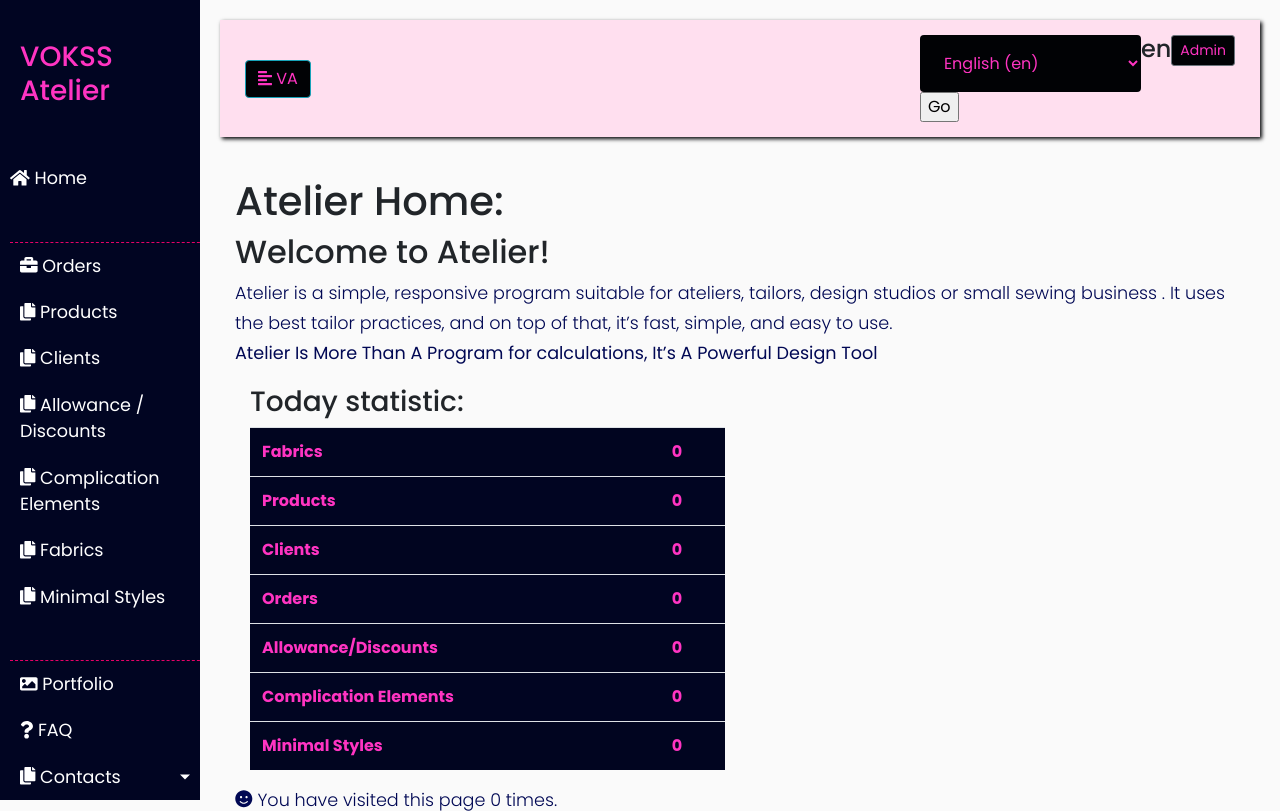
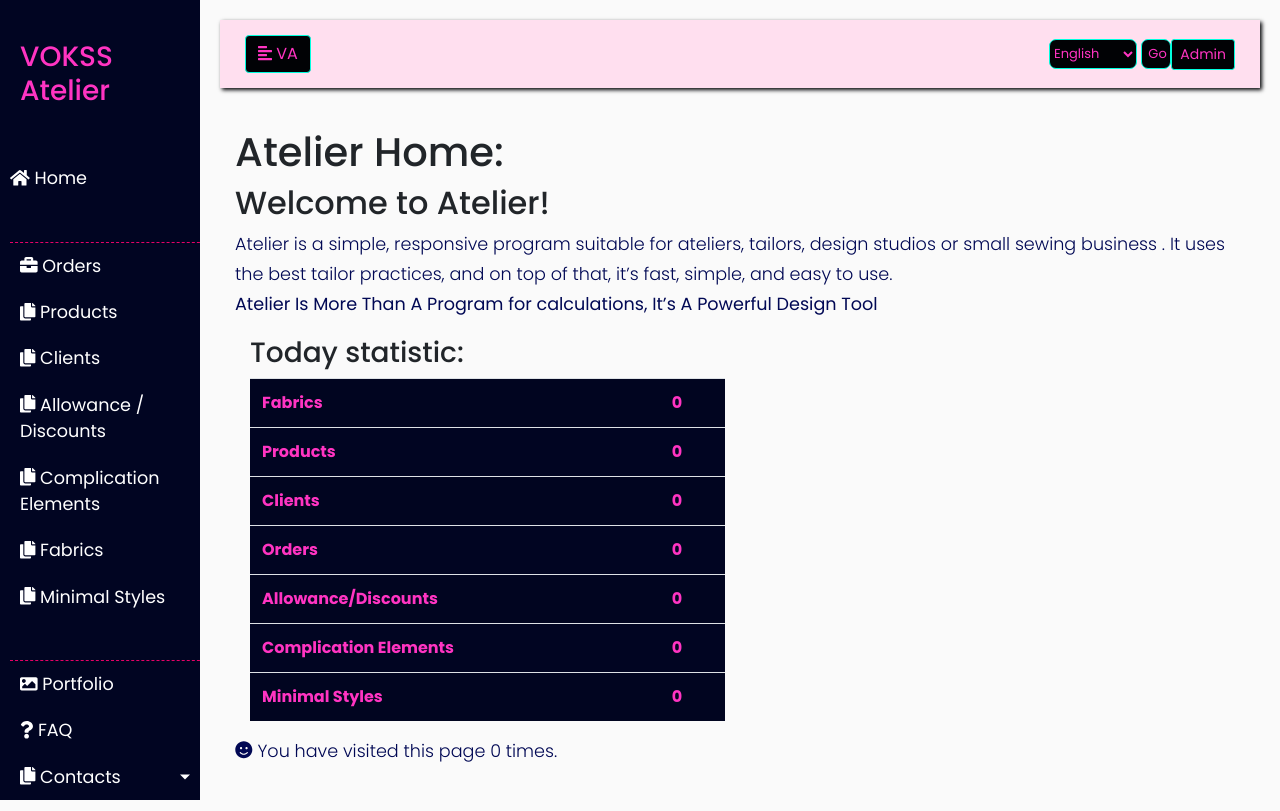
Before and after one commit to Vitamal/vokss, a Django app: page /en/atelier/ in a window 1280 px wide. Shown: the top 811 px of the page. Run offline with Django 3.2, Linux system fonts and the light colour scheme; data that the repository does not hold is empty; some libraries are stand-ins or nearby versions.

Commit message:
work with lang panel in new template

```diff
--- a/atelier/static/atelier/style.css
+++ b/atelier/static/atelier/style.css
@@ -31,12 +31,14 @@ a:focus {
 .btn {
     color: #ff34c2;
     background: #010205;
+    border: 1px solid #00ffdf;
 }
-.btn:hover{
+
+.btn:hover {
     background: #000000;
     color: #00ffdf;
     font-weight: bold;
-    }
+}
 
 .navbar {
     padding: 15px 10px;
@@ -63,23 +65,56 @@ a:focus {
 
 /*Styling Select  Menus*/
 select {
-  color: #ff34c2;
-  width: 100%;
-  padding: 16px 20px;
-  border: none;
-  border-radius: 4px;
-  background-color: #010205;
+    color: #ff34c2;
+    /*width: 100%;*/
+    /*padding: 16px 20px;*/
+    border-radius: 7px;
+    background-color: #010205;
+    border: 1px solid #00ffdf;
+    vertical-align: top;
+    height: 30px;
+    font-size: small;
+
+}
+select:hover {
+    background: #000000;
+    color: #00ffdf;
+    font-weight: bold;
 }
 
-
+input {
+    width: 30px;
+    height: 30px;
+    vertical-align: top;
+    color: #ff34c2;
+    background-color: #010205;
+    font-size: small;
+    border-radius: 7px;
+    border: 1px solid #00ffdf;
+}
+input:hover {
+    background: #000000;
+    color: #00ffdf;
+    font-weight: bold;
+}
+option {
+    color:#ff34c2;
+}
+option:active {
+    background: #000000;
+    color: #00ffdf;
+    font-weight: bold;
+}
 .line {
     width: 100%;
     border-top: 1px dashed #e70067;
     margin: 40px 0 0 10px;
 }
+
 .hr {
     border: 1px dashed #e70067;
 }
+
 i,
 span {
     display: inline-block;
@@ -114,8 +149,7 @@ span {
     text-align: center;
 }
 
-#sidebar.active .sidebar-header h3
- {
+#sidebar.active .sidebar-header h3 {
     display: none;
 }
 
@@ -168,7 +202,7 @@ span {
     border-bottom: 1px solid #010522;
 }
 
-#sidebar ul li a  {
+#sidebar ul li a {
     padding: 10px;
     font-size: 1.1em;
     display: block;
--- a/atelier/templates/atelier/template.html
+++ b/atelier/templates/atelier/template.html
@@ -148,7 +148,9 @@
                 <div class="collapse navbar-collapse" id="navbarSupportedContent">
                     <ul class="nav navbar-nav ml-auto">
                         <li class="nav-item">
+
                             {#change the lenguage for site and for admin #}
+
                             {% get_current_language as LANGUAGE_CODE %}
                             <form action="{% url 'set_language' %}" method="POST">
                                 {% csrf_token %}
@@ -159,17 +161,13 @@
                                     {% for language in languages %}
                                         <option value="{{ language.code }}" {% if language.code == LANGUAGE_CODE %}
                                                 selected {% endif %}>
-                                            {{ language.name_local }} ({{ language.code }})
+                                            {{ language.name_local }}
                                         </option>
                                     {% endfor %}
                                 </select>
                                 <input type="submit" value="Go">
                             </form>
                         </li>
-                        <li class="nav-item">
-                            <h4>{{ LANGUAGE_CODE }}</h4>
-                        </li>
-
                         <li class="nav-item">
                             <button class="btn btn-sm btn-outline-secondary" type="button">
                                 <a href="{% url 'admin:index' %}">{% trans 'Admin' %}</a></button>
```
Also changed, not shown: locale/uk/LC_MESSAGES/django.po.
